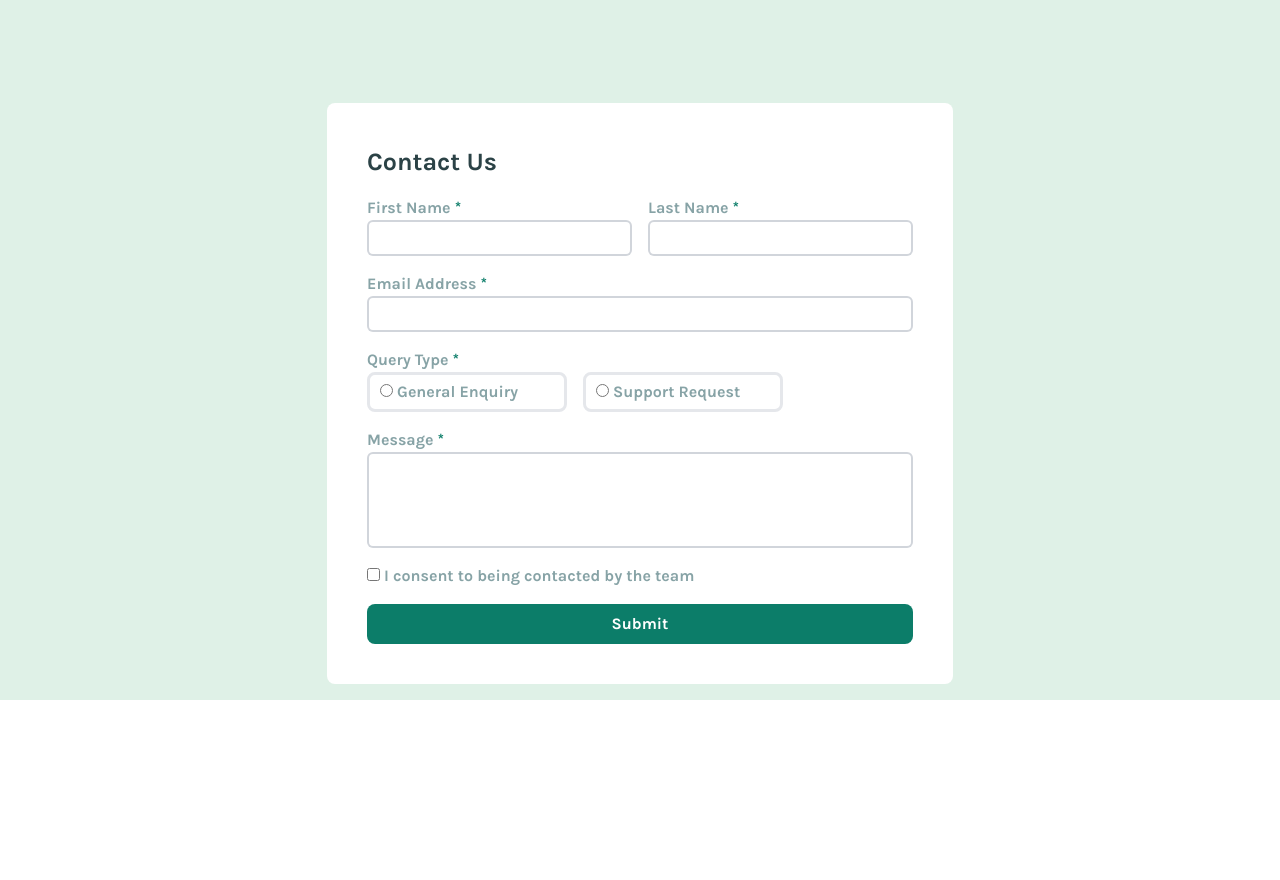
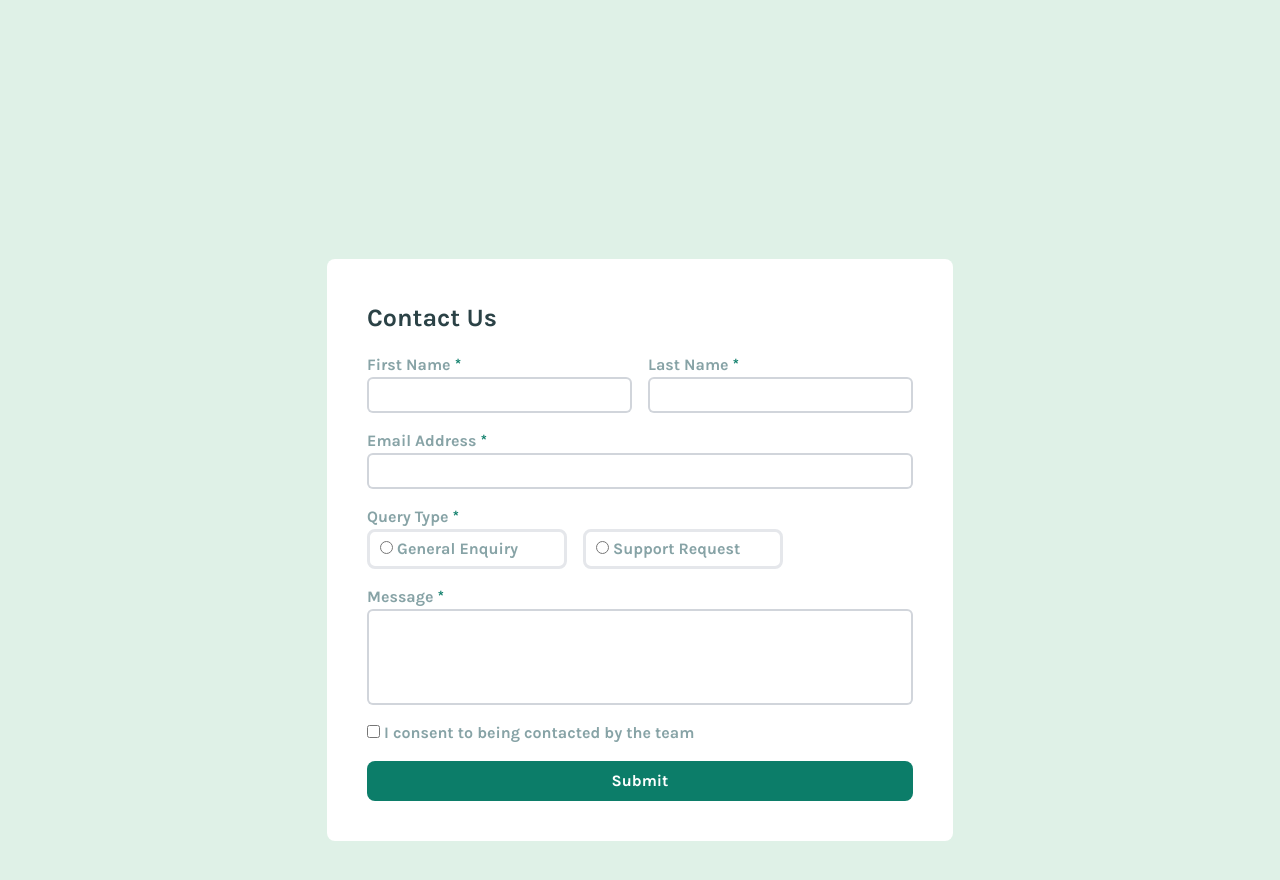
Before and after one commit to saifuldt/Frontend-Mentor-Contact-form, a plain HTML site: page index.html in a window 1280 px wide. Before the commit the page ends 800 px from the top, so only its background shows below. Drawn offline with nearby package versions, Linux system fonts and the light colour scheme.

Commit message:
heigt fix

```diff
--- a/index.html
+++ b/index.html
@@ -15,7 +15,7 @@
 </head>
 
 <body>
-  <main class="container p-4 flex flex-col justify-center items-center max-w-[100%] h-[100%] md:h-[700px] bg-[--Green-200]">
+  <main class="container p-4 flex flex-col justify-center items-center max-w-[100%] h-[100%] md:h-[1000px] bg-[--Green-200]">
     <div id="success" class="hide success-massege flex flex-col justify-center rounded-lg p-4 w-[390px] h-[100px] text-start bg-[--Grey-900] text-[--White]">
       <div class="flex gap-2">
         <img src="./assets/images/icon-success-check.svg" alt="img">
```
